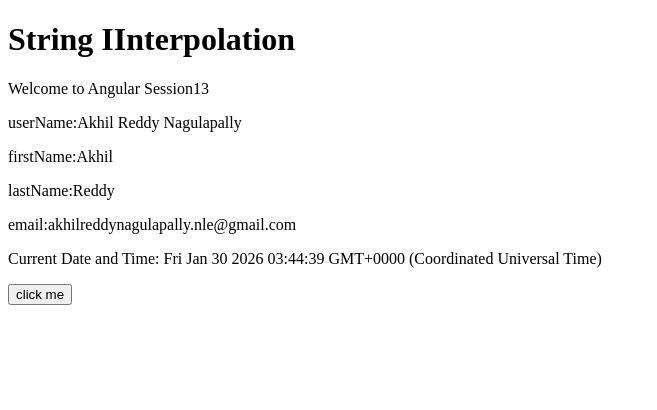
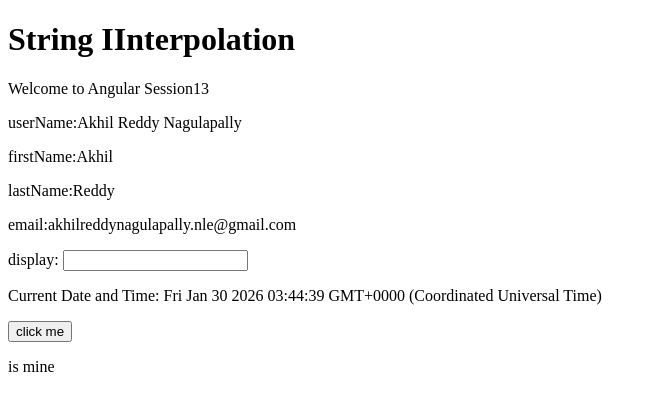
Before and after one commit to NagulapallyAkhilReddy/AngularSep15VijayKumar, an Angular app in the folder session13/: page / in a window 1280 px wide. Shown: the top 410 px of the page, without its empty margins (0-657 px from the left). Built offline with nearby package versions, Linux system fonts and the light colour scheme.

Commit message:
did a task on event binding, which invlved string interpolation and also property binding-- completed session14 in this itself

```diff
--- a/session13/src/app/second/second.html
+++ b/session13/src/app/second/second.html
@@ -4,5 +4,7 @@
 <p>firstName:{{firstName}}</p>
 <p>lastName:{{lastName}}</p>
 <p>email:{{email}}</p>
+  display: <input type="text" #myInput />
 <p>Current Date and Time: {{dateString}}</p>
-<button id="btnid" [disabled]="isDisabled">click me</button>
+<button id="btnid" [disabled]="isDisabled" (click)="onButtonClick(myInput.value)" >click me</button>
+<p>{{display}} is mine</p>
--- a/session13/src/app/second/second.ts
+++ b/session13/src/app/second/second.ts
@@ -21,6 +21,7 @@
   lastName:String="";
   email:String="";
   isDisabled: boolean;
+  display: String;
 
   constructor() {
     //static data
@@ -29,6 +30,7 @@
     this.lastName ="Reddy";
     this.email="akhilreddynagulapally.nle@gmail.com";
     this.isDisabled=false;
+    this.display="";
 
     //Dynamic Data
     setInterval(()=>{
@@ -39,5 +41,9 @@
     // let currentDate=new Date();
     // this.dateString=currentDate.toDateString()+" "+currentDate.toTimeString();
   }
+  onButtonClick(value:String){
+    alert("Button Clicked! "+value);
+    this.display=value;
+  }
 
 }
```
